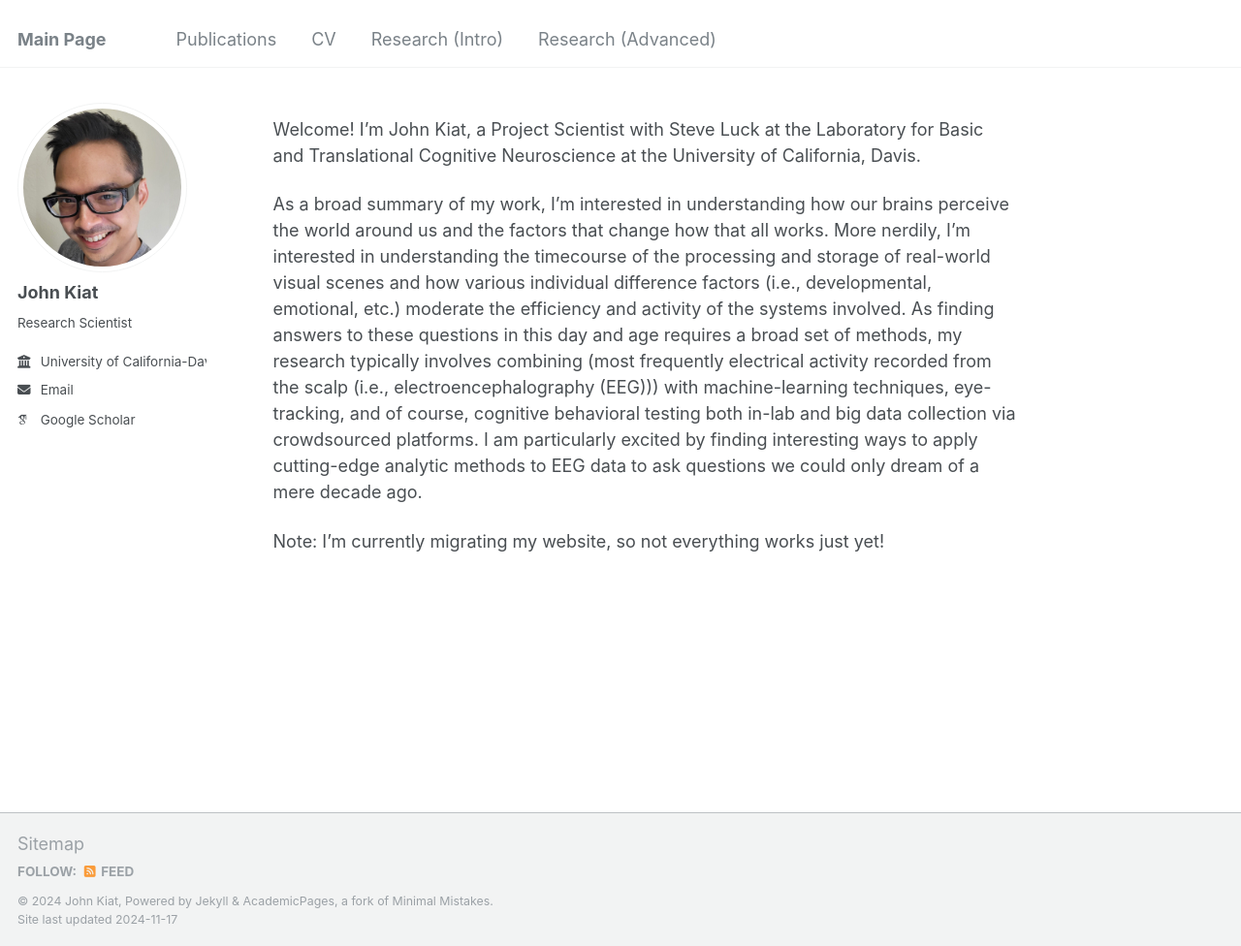
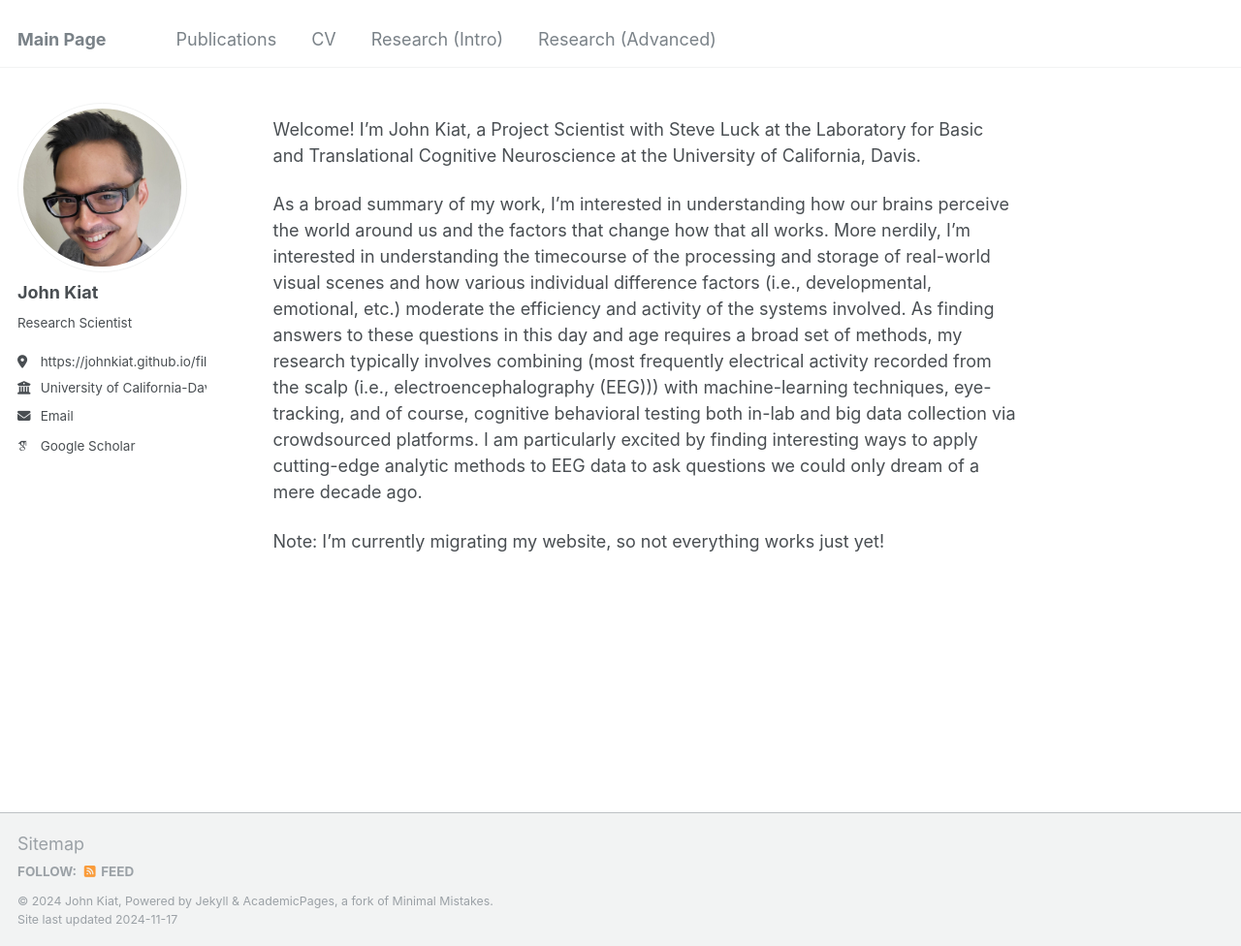
Before and after one commit to Johnkiat/johnkiat.github.io, a Jekyll site: the page built from _pages/about.md, in a window 1280 px wide and 976 px high. Shown: the whole window at 97% size. Built offline with Jekyll 4.4.1, drawn with Linux system fonts in a browser that asks for light colours; some web fonts are replaced; part of the change alters nothing that is shown.

Commit message:
Update _config.yml

```diff
--- a/_config.yml
+++ b/_config.yml
@@ -25,7 +25,7 @@ author:
   name             : "John Kiat"
   pronouns         : # example: "she/her"
   bio              : "Research Scientist"
-  location         : # URL
+  location         : "https://johnkiat.github.io/files/CV.pdf"
   employer         : "University of California-Davis"
   uri              : # URL
   email            : "jekiat@ucdavis.edu"
```
